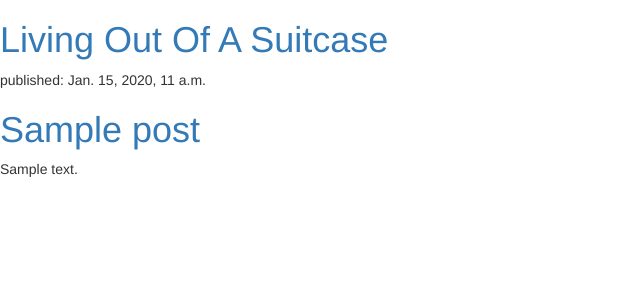
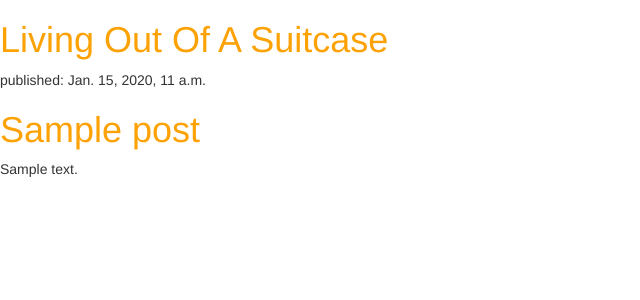
Before and after one commit to shreyasurana99/Travelicious, a Django app: template blog/templates/blog/post_list.html in a window 1280 px wide. Shown: the top 300 px of the page, without its empty margins (0-640 px from the left). Run offline with Django 3.2, Linux system fonts and the light colour scheme; the template is opened without the code that fills it: values that come from a table or form of the project are taken from there, others are empty; tables that the repository leaves empty hold one stand-in row (values such as "Sample post"); parts of the project's set-up code (start-up, migrations or seed data) failed here and were passed over; some libraries are stand-ins or nearby versions.

Commit message:
Updated written CSS

```diff
--- /dev/null
+++ b/blog/static/css/blog.css
@@ -0,0 +1,3 @@
+h1 a {
+    color: #FCA205;
+}
--- a/blog/templates/blog/post_list.html
+++ b/blog/templates/blog/post_list.html
@@ -1,19 +1,13 @@
+{% load staticfiles %}
+
 <html>
 
 <head>
+    <title>Travelicious</title>
   <link rel="stylesheet" href="//maxcdn.bootstrapcdn.com/bootstrap/3.2.0/css/bootstrap.min.css">
   <link rel="stylesheet" href="//maxcdn.bootstrapcdn.com/bootstrap/3.2.0/css/bootstrap-theme.min.css">
+  <link rel="stylesheet" href="{% static 'css/blog.css' %}">
 
-  <!-- Latest compiled and minified CSS -->
-<link rel="stylesheet" href="https://maxcdn.bootstrapcdn.com/bootstrap/3.3.7/css/bootstrap.min.css" integrity="sha384-BVYiiSIFeK1dGmJRAkycuHAHRg32OmUcww7on3RYdg4Va+PmSTsz/K68vbdEjh4u" crossorigin="anonymous">
-
-<!-- Optional theme -->
-<link rel="stylesheet" href="https://maxcdn.bootstrapcdn.com/bootstrap/3.3.7/css/bootstrap-theme.min.css" integrity="sha384-rHyoN1iRsVXV4nD0JutlnGaslCJuC7uwjduW9SVrLvRYooPp2bWYgmgJQIXwl/Sp" crossorigin="anonymous">
-
-<!-- Latest compiled and minified JavaScript -->
-<script src="https://maxcdn.bootstrapcdn.com/bootstrap/3.3.7/js/bootstrap.min.js" integrity="sha384-Tc5IQib027qvyjSMfHjOMaLkfuWVxZxUPnCJA7l2mCWNIpG9mGCD8wGNIcPD7Txa" crossorigin="anonymous"></script>
-
-    <title>Shrey's blog</title>
 </head>
 
 <body>
```
